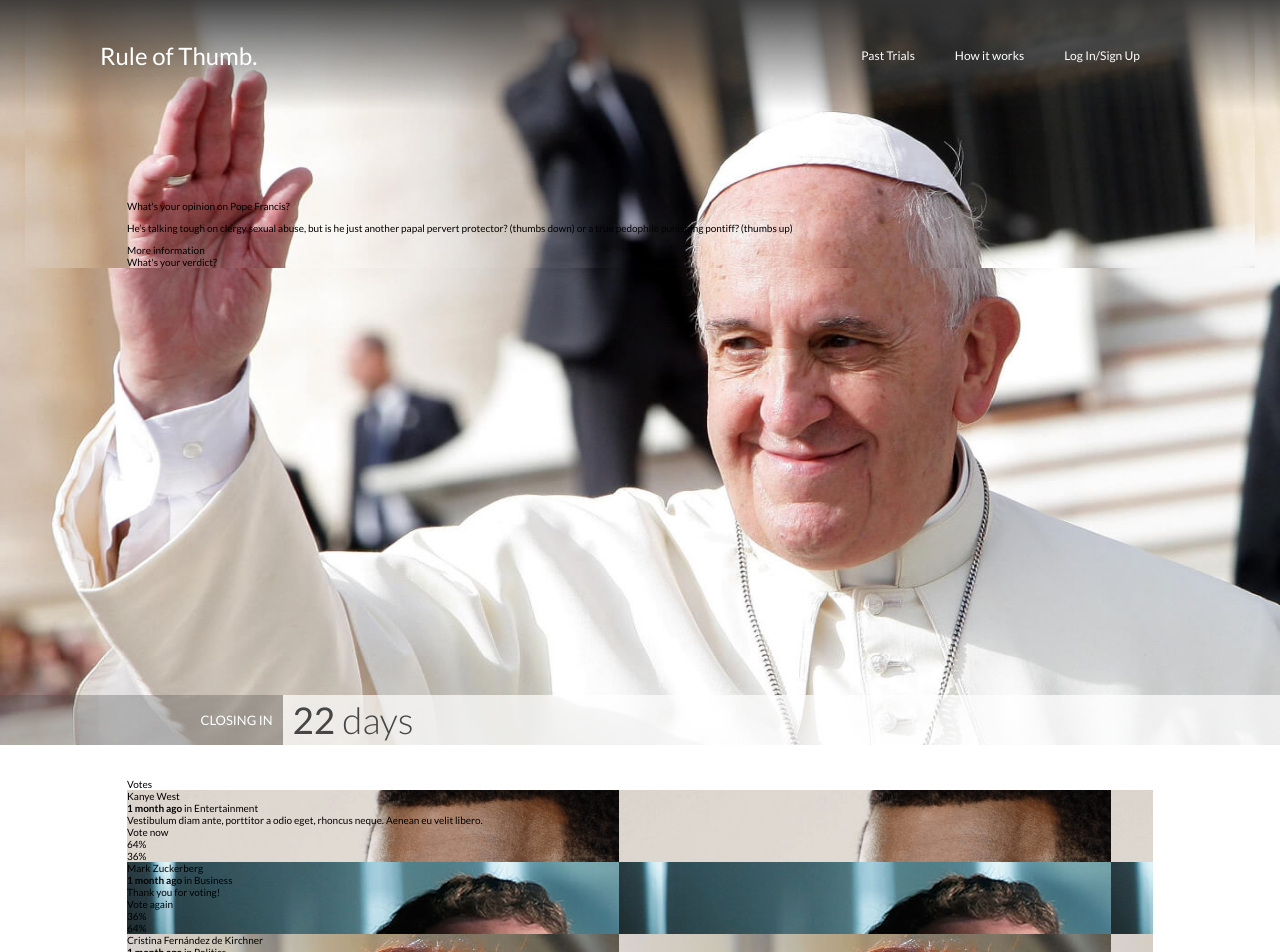
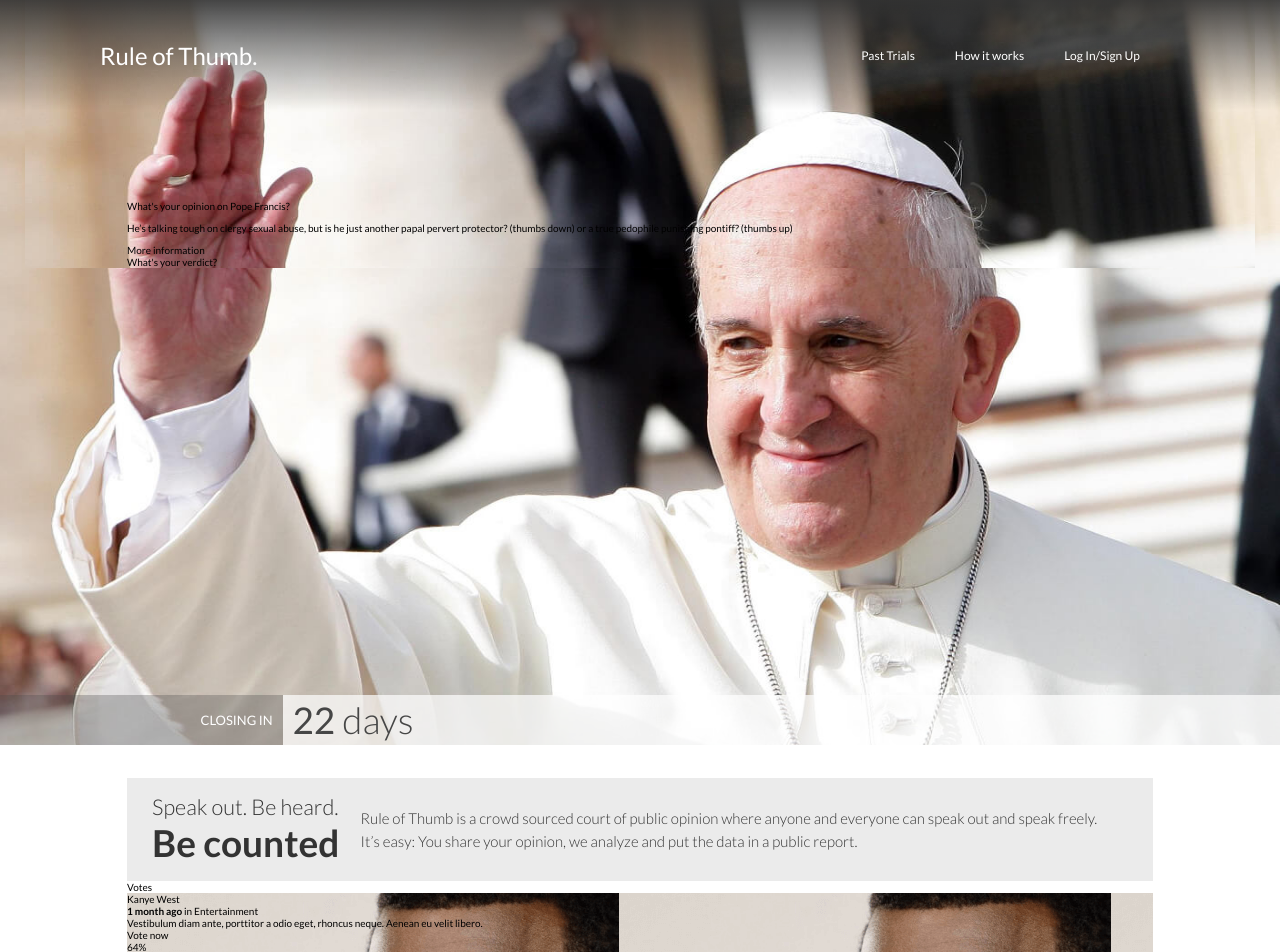
Before and after one commit to brianr482/zemoga-ui-test, an Angular app in the folder interactive/: page / in a window 1280 px wide. Shown: the top 952 px of the page. Built offline with nearby package versions, Linux system fonts and the light colour scheme.

Commit message:
feat: Create message component

```diff
--- a/interactive/src/app/app.component.html
+++ b/interactive/src/app/app.component.html
@@ -1,5 +1,6 @@
 <app-topbar></app-topbar>
 <app-hero></app-hero>
 <div class="content">
+  <app-message></app-message>
   <app-list></app-list>
 </div>
--- a/interactive/src/app/app.module.ts
+++ b/interactive/src/app/app.module.ts
@@ -8,13 +8,15 @@ import { SharedModule } from './shared';
 import { HeroComponent } from './components/hero/hero.component';
 import { TopbarComponent } from './components/topbar/topbar.component';
 import { ListComponent } from './components/list/list.component';
+import { MessageComponent } from './components/message/message.component';
 
 @NgModule({
   declarations: [
     AppComponent,
     HeroComponent,
     TopbarComponent,
-    ListComponent
+    ListComponent,
+    MessageComponent
   ],
   imports: [
     // Angular
--- /dev/null
+++ b/interactive/src/app/components/message/message.component.html
@@ -0,0 +1,15 @@
+<div class="message">
+  <div class="message__title">
+    <span>
+      Speak out. Be heard.
+    </span>
+    <br />
+    <b>Be counted</b>
+  </div>
+  <div class="message__description">
+    Rule of Thumb is a crowd sourced court of public opinion where anyone
+    and everyone can speak out and speak freely. It’s easy: You share your
+    opinion, we analyze and put the data in a public report.
+  </div>
+  <div class="icon-cancel"></div>
+</div>
--- /dev/null
+++ b/interactive/src/app/components/message/message.component.scss
@@ -0,0 +1,59 @@
+@import 'abstracts/mixins';
+
+.message {
+  min-height: 10rem;
+  background-color: #EBEBEB;
+  display: flex;
+  flex-direction: column;
+  align-items: center;
+  width: 100%;
+  color: #333333;
+  padding: 1.6rem 2.51rem;
+  font-weight: map-get($font-weights, 'light');
+  position: relative;
+
+  &__title {
+    min-width: 20rem;
+    font-size: 2.171rem;
+
+    >b {
+      font-size: 3.71rem;
+    }
+  }
+
+  &__description {
+    font-size: 1.5rem;
+    line-height: 2.275rem;
+    margin-top: 1rem;
+
+    /* Media Queries */
+    @include respond-to('sm') {
+      margin-top: 0;
+      margin-left: 0.85rem;
+    }
+  }
+
+  [class*='icon'] {
+    margin-left: 2rem;
+    font-size: 1.6rem;
+    cursor: pointer;
+    position: absolute;
+    top: 1rem;
+    right: 1rem;
+
+    /* Media Queries */
+    @include respond-to('sm') {
+      top: 0;
+      right: 0;
+      position: relative;
+      flex-direction: row;
+      align-items: center;
+    }
+  }
+
+  /* Media Queries */
+  @include respond-to('sm') {
+    flex-direction: row;
+    align-items: center;
+  }
+}
--- /dev/null
+++ b/interactive/src/app/components/message/message.component.ts
@@ -0,0 +1,15 @@
+import { Component, OnInit } from '@angular/core';
+
+@Component({
+  selector: 'app-message',
+  templateUrl: './message.component.html',
+  styleUrls: ['./message.component.scss']
+})
+export class MessageComponent implements OnInit {
+
+  constructor() { }
+
+  ngOnInit() {
+  }
+
+}
```
